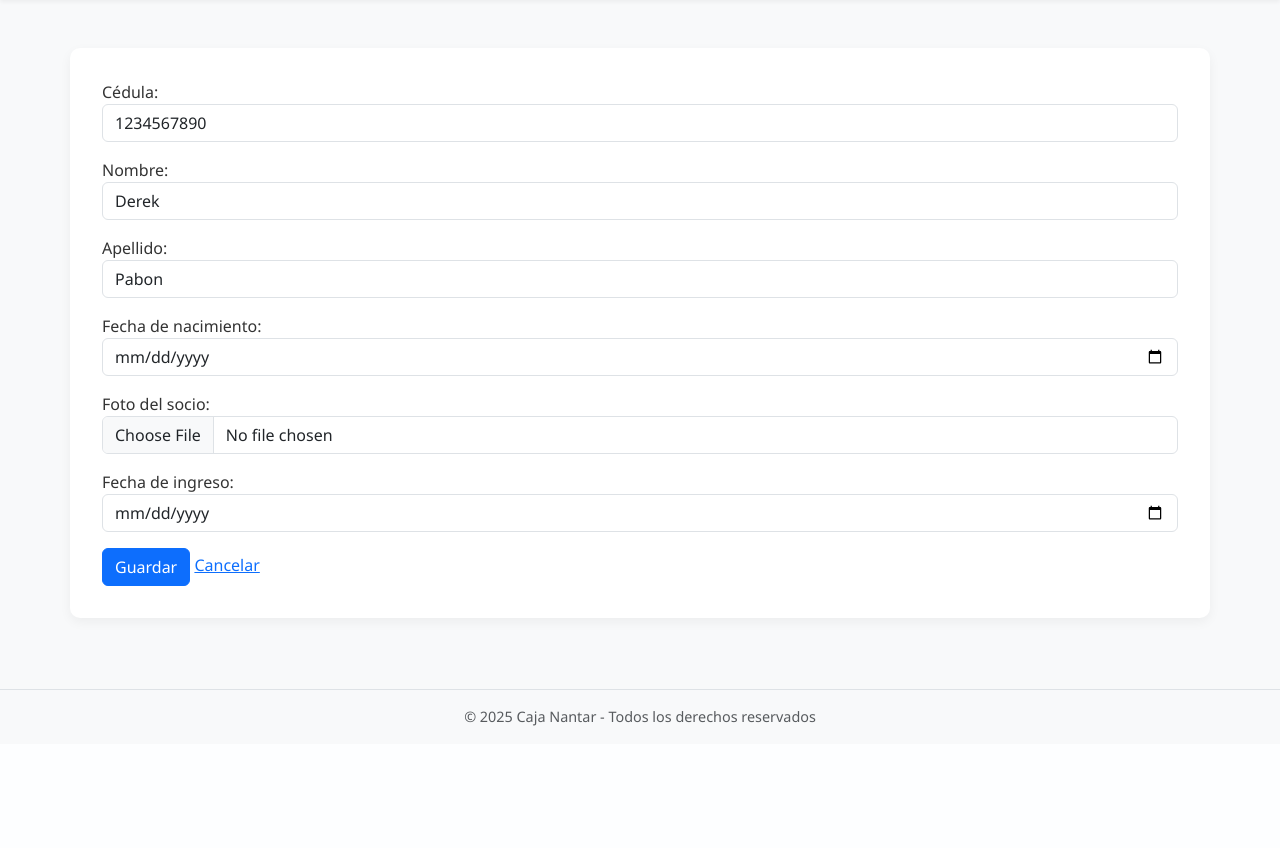
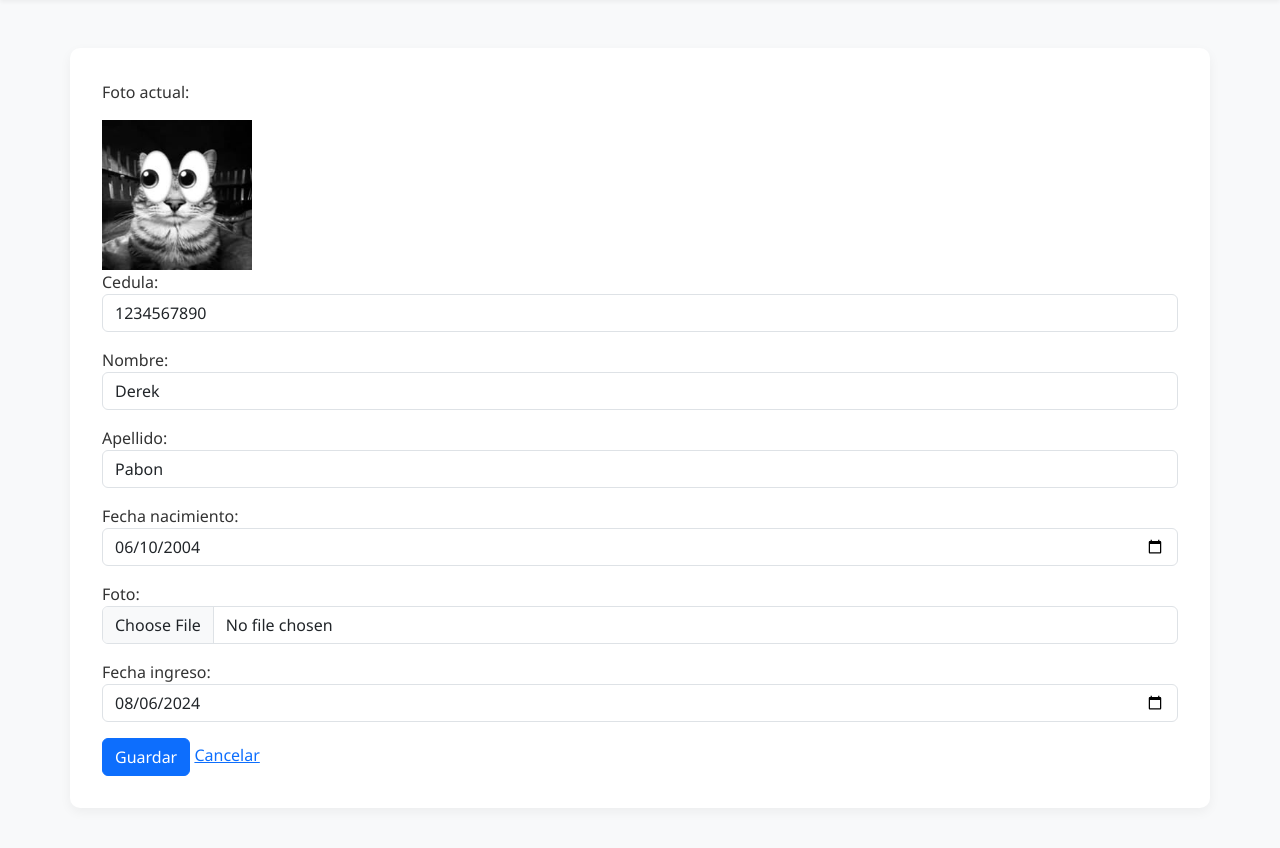
Before and after one commit to Dereck2002/cajaAhorros, a Django app: page /socios/1/editar/ in a window 1280 px wide. Shown: the part 56-904 px from the top of the page. Before the commit the page ends 782 px from the top, so only its background shows below. Run offline with Django 5.2, Linux system fonts and the light colour scheme; data comes from the database, SQL or seed files in the repository; both versions use the stored data as it was after the commit.

Commit message:
se arreglo el problema de que no se visualisaban las fechas y la imagen en editar socio

```diff
--- a/cajaAhorros/app_cajaAhorros/forms.py
+++ b/cajaAhorros/app_cajaAhorros/forms.py
@@ -7,21 +7,22 @@ class SocioForm(forms.ModelForm):
         fields = ('cedula', 'nombre', 'apellido', 'fecha_nacimiento', 'foto', 'fecha_ingreso')
         widgets = {
             'fecha_nacimiento': forms.DateInput(
-                attrs={'type': 'date', 'class': 'form-control'}
-                ),
+                attrs={'type': 'date', 'class': 'form-control'},
+                format='%Y-%m-%d'
+            ),
             'fecha_ingreso': forms.DateInput(
-                attrs={'type': 'date', 'class': 'form-control'}
-                ),
+                attrs={'type': 'date', 'class': 'form-control'},
+                format='%Y-%m-%d'
+            ),
             'foto': forms.FileInput(attrs={'accept': 'image/*', 'class': 'form-control'}),
             'cedula': forms.TextInput(attrs={'min': 0, 'class': 'form-control'}),
-            'nombre':forms.TextInput(attrs={'placeholder': 'Nombre', 'class': 'form-control'}),
+            'nombre': forms.TextInput(attrs={'placeholder': 'Nombre', 'class': 'form-control'}),
             'apellido': forms.TextInput(attrs={'placeholder': 'Apellido', 'class': 'form-control'}),
         }
-        labels = {
-            'cedula': 'Cédula',
-            'nombre': 'Nombre',
-            'apellido': 'Apellido',
-            'fecha_nacimiento': 'Fecha de nacimiento',
-            'foto': 'Foto del socio',
-            'fecha_ingreso': 'Fecha de ingreso',
-        }
+
+    # Necesario para que las fechas se muestren al editar
+    def __init__(self, *args, **kwargs):
+        super().__init__(*args, **kwargs)
+        for field in ['fecha_nacimiento', 'fecha_ingreso']:
+            if self.instance and getattr(self.instance, field):
+                self.fields[field].initial = getattr(self.instance, field).strftime('%Y-%m-%d')
--- a/cajaAhorros/app_cajaAhorros/templates/crear_socio.html
+++ b/cajaAhorros/app_cajaAhorros/templates/crear_socio.html
@@ -1,8 +1,15 @@
-    {% extends "base.html" %}
+{% extends "base.html" %}
 
-    {% block title %}<h2>Nuevo Socio</h2>{% endblock title %}
+{% block title %}
+    <h2>{% if form.instance.pk %}Editar Socio{% else %}Nuevo Socio{% endif %}</h2>
+{% endblock title %}
 
-    {% block content %}
+{% block content %}
+
+    {% if form.instance.pk and form.instance.foto %}
+        <p>Foto actual:</p>
+        <img src="{{ form.instance.foto.url }}" alt="Foto del socio" width="150" height="150">
+    {% endif %}
 
     <form method="post" enctype="multipart/form-data">
         {% csrf_token %}
@@ -11,4 +18,4 @@
         <a href="{% url 'socio_list' %}">Cancelar</a>
     </form>
 
-    {% endblock content %}
+{% endblock content %}
```
Also changed, not shown: cajaAhorros/db.sqlite3, cajaAhorros/fotos_socios/495385393_122155753946527053_1828595495707602041_n.jpg (added).
